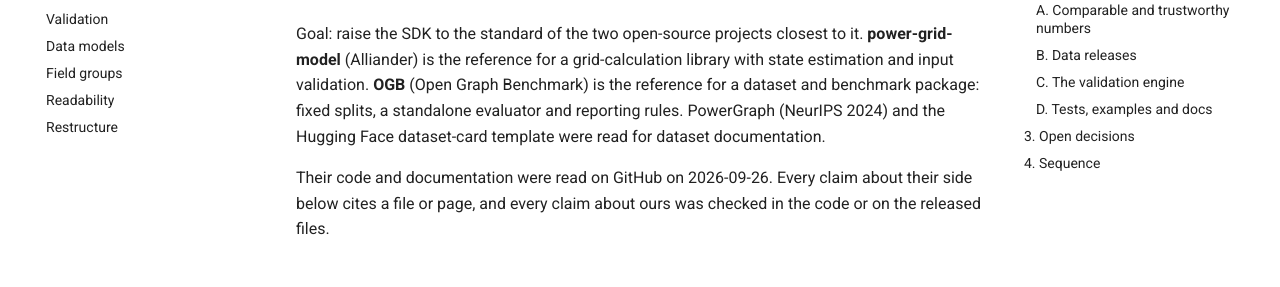
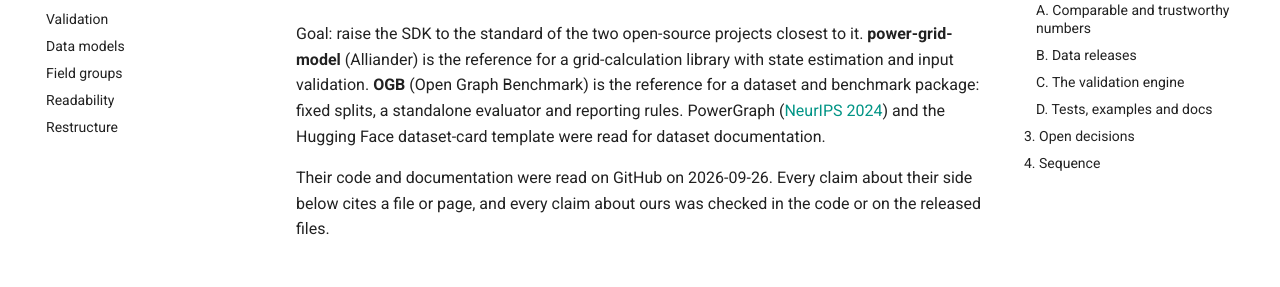
Before and after one commit to myersben9/fdia-graph, an MkDocs documentation site: the page built from docs/plans/REFERENCE_STUDY_PLAN.md, in a window 1280 px wide and 900 px high. Shown: the part 248-535 px from the top of the window. Built offline with MkDocs 1.6.1 and Material for MkDocs 9.7.7, drawn with Linux system fonts in a browser that asks for light colours; comment, search, counter and statistics services are not loaded; the version menu is left out; part of the change alters nothing that is shown; some of the changed text lies outside the part shown.

```diff
--- a/docs/plans/REFERENCE_STUDY_PLAN.md
+++ b/docs/plans/REFERENCE_STUDY_PLAN.md
@@ -3,7 +3,7 @@
 Goal: raise the SDK to the standard of the two open-source projects closest to it. **power-grid-model**
 (Alliander) is the reference for a grid-calculation library with state estimation and input
 validation. **OGB** (Open Graph Benchmark) is the reference for a dataset and benchmark package:
-fixed splits, a standalone evaluator and reporting rules. PowerGraph (NeurIPS 2024) and the Hugging
+fixed splits, a standalone evaluator and reporting rules. PowerGraph ([NeurIPS 2024](https://arxiv.org/abs/2402.02827)) and the Hugging
 Face dataset-card template were read for dataset documentation.
 
 Their code and documentation were read on GitHub on 2026-09-26. Every claim about their side below
@@ -98,7 +98,8 @@ records, sha256, tasks and official metrics, the split fractions, and the minimu
 loader refuses a file newer than the installed SDK can read, with a clear error.
 
 **5. A dataset card per release (S to M, low risk).**
-Sections from the Hugging Face template, fitted to a generated dataset:
+Sections from the Hugging Face template ([datasetcard_template.md](https://github.com/huggingface/huggingface_hub/blob/main/src/huggingface_hub/templates/datasetcard_template.md)), fitted to a generated
+dataset:
 
 1. summary and the diff from the previous release;
 2. systems table;
```
